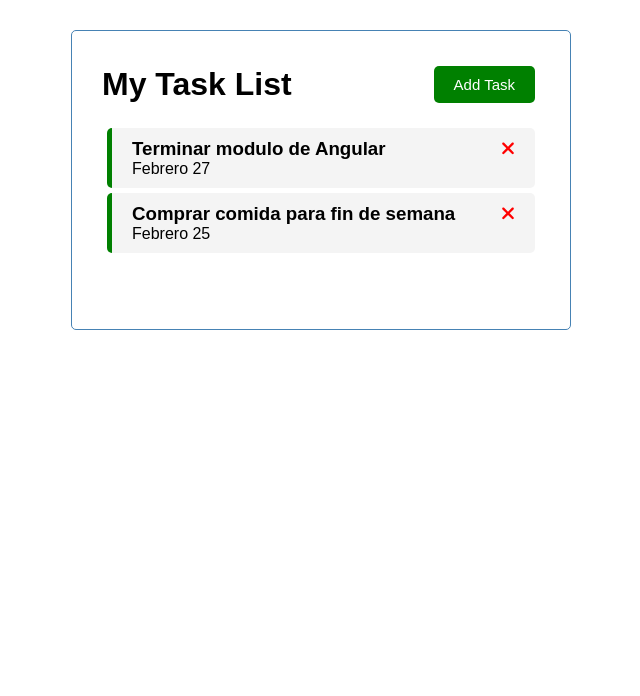
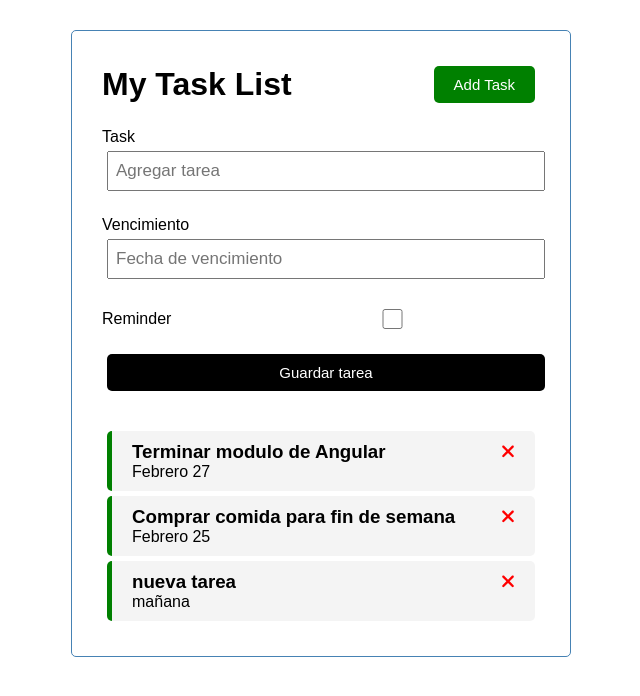
Before and after one commit to Riotexer/Task-List, an Angular app: page / in a window 1280 px wide. Shown: the top 696 px of the page, without its empty margins (319-959 px from the left). Built offline with nearby package versions, Linux system fonts and the light colour scheme; data requests are answered from the project's data file.

Commit message:
Agrega formulario para guardar tareas

```diff
--- a/db.json
+++ b/db.json
@@ -11,6 +11,12 @@
       "text": "Comprar comida para fin de semana",
       "day": "Febrero 25",
       "reminder": true
+    },
+    {
+      "text": "nueva tarea",
+      "day": "mañana",
+      "reminder": true,
+      "id": 3
     }
   ]
 }
--- /dev/null
+++ b/src/app/component/add-task/add-task.component.css
@@ -0,0 +1,3 @@
+.add-form {
+    margin-bottom: 40px;
+}
--- /dev/null
+++ b/src/app/component/add-task/add-task.component.html
@@ -0,0 +1,35 @@
+<form class="add-form" (ngSubmit)="onSubmit()">
+    <div class="form-control">
+        <label for="text">Task</label>
+        <input
+            type="text"
+            name="text"
+            id="text"
+            placeholder="Agregar tarea"
+            [(ngModel)]="text"
+        />
+    </div>
+
+    <div class="form-control">
+        <label for="day">Vencimiento</label>
+        <input
+            type="text"
+            name="day"
+            id="day"
+            placeholder="Fecha de vencimiento"
+            [(ngModel)]="day"
+        />
+    </div>
+
+    <div class="form-control form-control-check">
+        <label for="reminder">Reminder</label>
+        <input
+            type="checkbox"
+            name="reminder"
+            id="reminder"
+            [(ngModel)]="reminder"
+        />
+    </div>
+
+    <input type="submit" value="Guardar tarea" class="btn btn-block">
+</form>
--- /dev/null
+++ b/src/app/component/add-task/add-task.component.ts
@@ -0,0 +1,26 @@
+import { Component, Output, EventEmitter } from '@angular/core';
+import { Task } from 'src/app/Task';
+
+@Component({
+  selector: 'app-add-task',
+  templateUrl: './add-task.component.html',
+  styleUrls: ['./add-task.component.css']
+})
+export class AddTaskComponent {
+  @Output() onAddTask: EventEmitter<Task> = new EventEmitter();
+  text: string = '';
+  day: string = '';
+  reminder: boolean = false;
+
+  onSubmit() {
+    if(this.text.length === 0){
+      alert('Por favor agrega una tarea');
+      return
+    }
+
+    const {text, day, reminder} = this
+    const newTask = {text, day, reminder}
+
+    this.onAddTask.emit(newTask);
+  }
+}
--- a/src/app/component/tasks/tasks.component.html
+++ b/src/app/component/tasks/tasks.component.html
@@ -1,3 +1,6 @@
+<app-add-task
+    (onAddTask)="addTask($event)"
+></app-add-task>
 <app-tasks-item
     *ngFor="let task of tasks"
     [task] = "task"
--- a/src/app/component/tasks/tasks.component.ts
+++ b/src/app/component/tasks/tasks.component.ts
@@ -32,4 +32,10 @@
     this.taskService.updateTaskReminder(task).subscribe();
   }
 
+  addTask(task: Task) {
+    this.taskService.addTask(task).subscribe((task) => {
+      this.tasks.push(task);
+    });
+  }
+
 }
--- a/src/app/services/task.service.ts
+++ b/src/app/services/task.service.ts
@@ -35,4 +35,8 @@
     const url = `${this.apiUrl}/${task.id}`
     return this.http.put<Task>(url, task, httpOptions)
   }
+
+  addTask(task: Task): Observable<Task> {
+    return this.http.post<Task>(this.apiUrl, task, httpOptions)
+  }
 }
```
Also changed, not shown: src/app/app.module.ts (+6 -2 lines), 1 other file (tests, documents, lock files or other folders).
